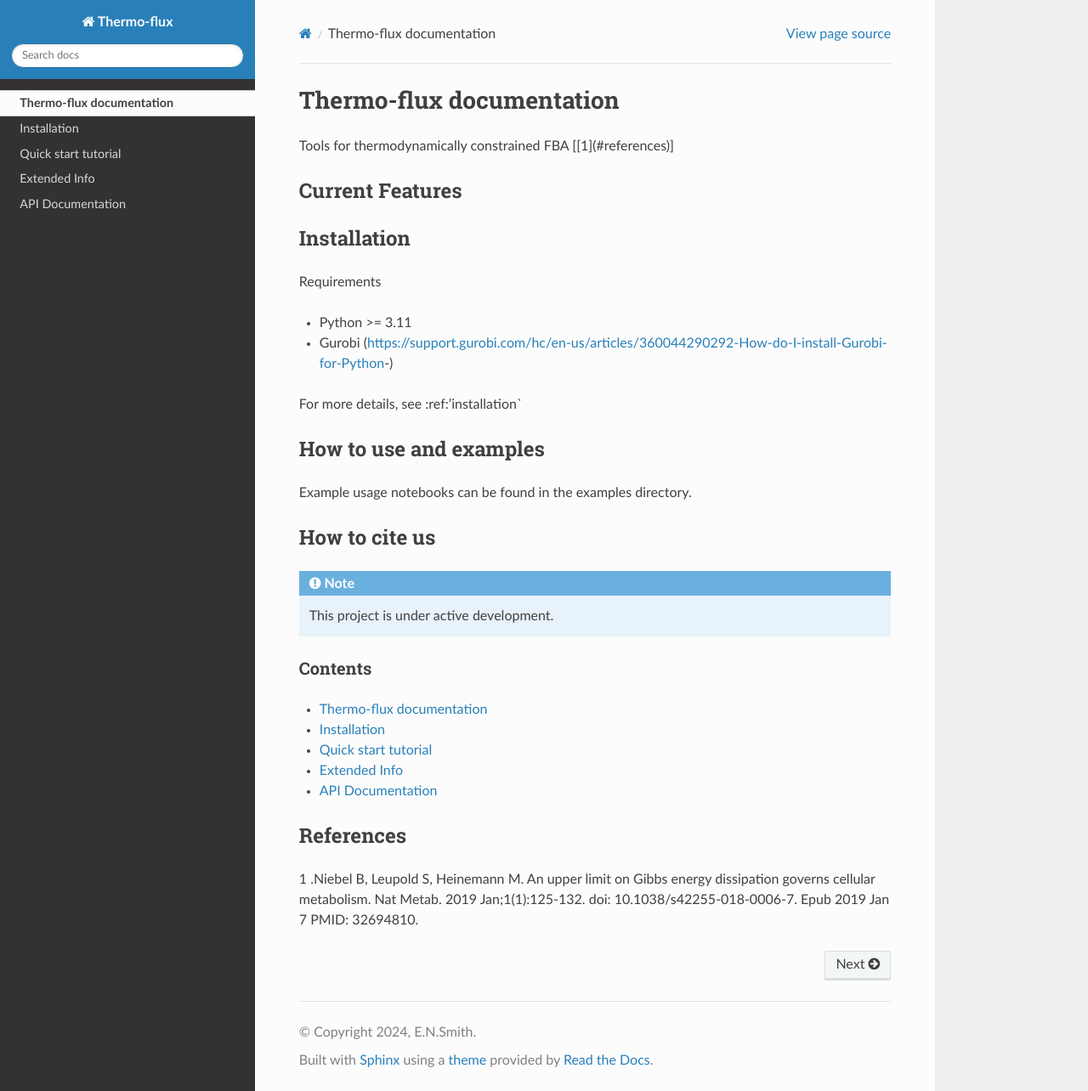
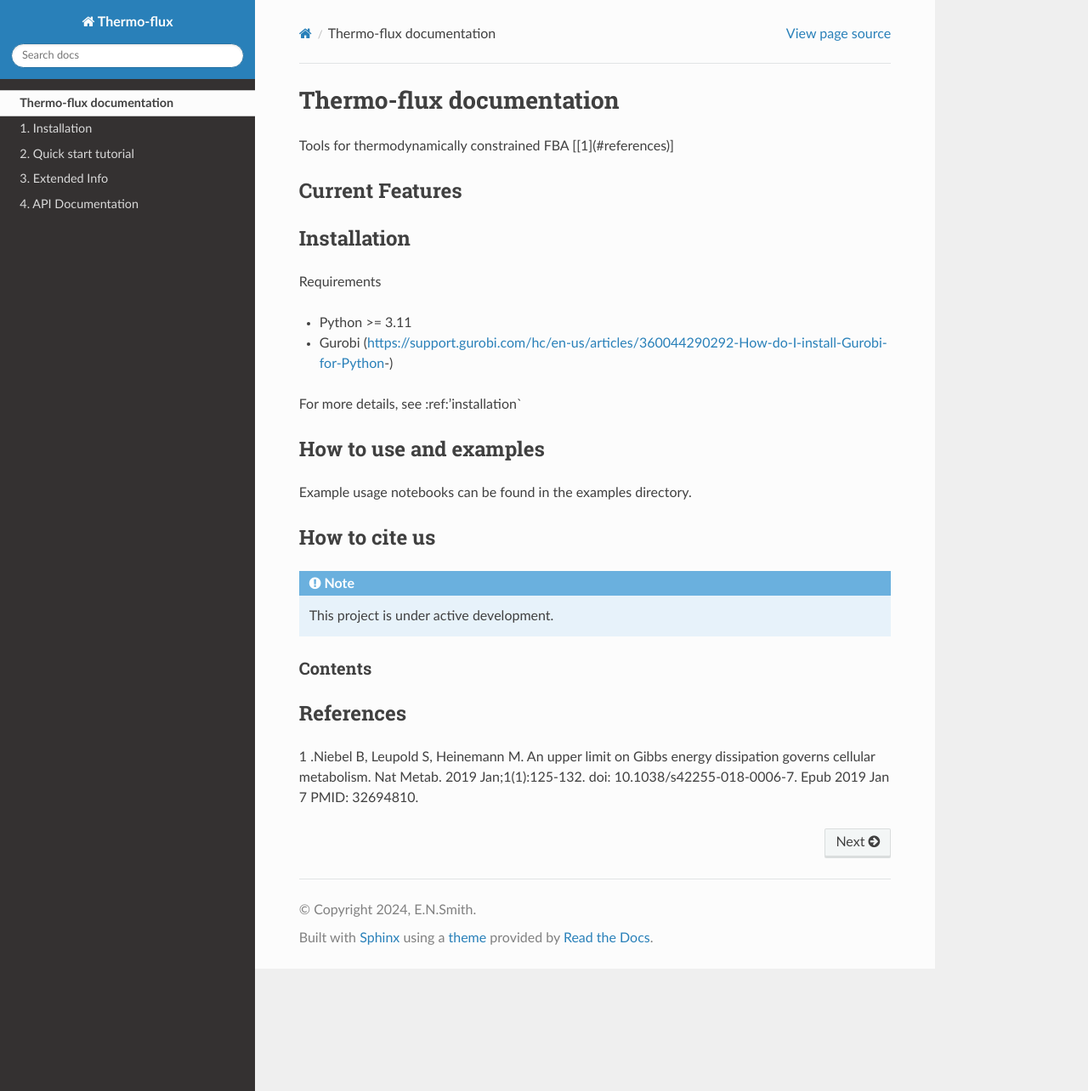
Before and after one commit to nfargier/thermoflux-rtd, a Sphinx documentation site: the page built from docs/index.rst, in a window 1280 px wide and 1284 px high. Shown: the whole window at 85% size. Built offline with Sphinx 7.4.7 and the Read the Docs theme 3.1.0, drawn with Linux system fonts in a browser that asks for light colours.

Commit message:
Update index.rst

```diff
--- a/docs/index.rst
+++ b/docs/index.rst
@@ -32,7 +32,9 @@ How to cite us
 Contents
 --------
 .. toctree::
-   :titlesonly:
+   :hidden:
+   :numbered:
+   :maxdepth: 2
 
    self
    Installation
```
